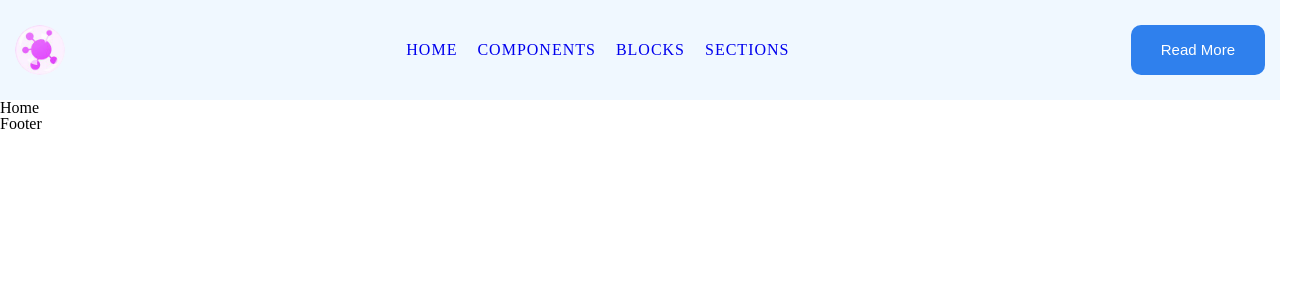
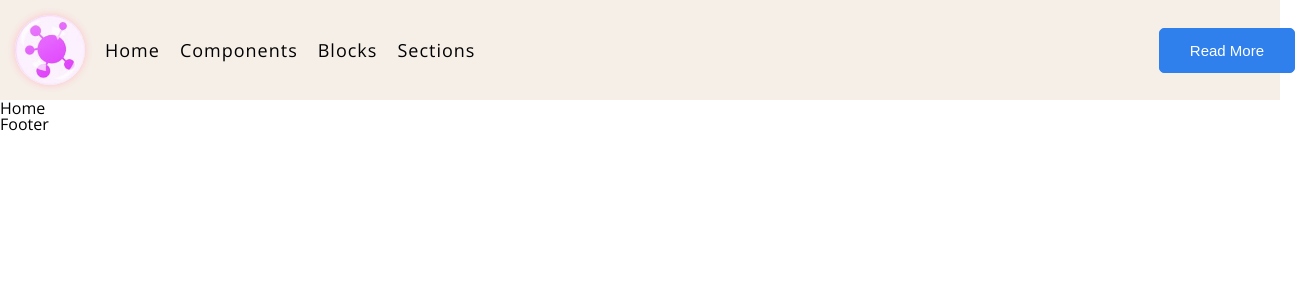
Before and after one commit to IliaRyzhenkov/lib-components, a React (Create React App) app: page / in a window 1280 px wide. Shown: the top 300 px of the page, 1310 px wide, since content can reach past the window. Built offline with nearby package versions, Linux system fonts and the light colour scheme.

Commit message:
add header components

```diff
--- a/src/index.css
+++ b/src/index.css
@@ -1,3 +1,5 @@
+@import url('https://fonts.googleapis.com/css2?family=DM+Serif+Display&family=Inter:wght@400;600;800&family=Merriweather:wght@700&family=Open+Sans:ital,wght@0,400;0,500;1,700&display=swap');
+
  html, body, div, span, applet, object, iframe,
 h1, h2, h3, h4, h5, h6, p, blockquote, pre,
 a, abbr, acronym, address, big, cite, code,
@@ -25,6 +27,7 @@
 }
 body {
  line-height: 1;
+ font-family: 'Open Sans', sans-serif;
 }
 ol, ul {
  list-style: none;
--- a/src/my-lib/blocks/menu.tsx
+++ b/src/my-lib/blocks/menu.tsx
@@ -1,21 +1,39 @@
 import styled from 'styled-components'
 
-export const Menu = styled.ul`
-display: flex;
-align-items: centr;
+
+interface IMenu {
+  display: 'flex' | 'block',
+}
+
+interface IMenuItem {
+  textTransform?: 'uppercase' | 'lowercase' | 'capitalize',
+  fontSize?: string,
+  letterSpacing?: string,
+  color?: string,
+  mr?: number,
+  mt?: number,
+  mb?: number,
+  ml?: number,
+
+}
+
+export const Menu = styled.ul<IMenu>`
+display: ${(props) => props.display};
+align-items: center;
 `
 
-
-
-export const MenuItem = styled.li`
-margin-left: 20px;
-font-size: 16px;
-letter-spacing: 1px;
-&:first-child{
-  margin-left:0;
-}
+export const MenuItem = styled.li<IMenuItem>`
+margin:
+${(p) => p.mt ?? 0}px
+${(p) => p.mr ?? 20}px
+${(p) => p.mb ?? 0}px
+${(p) => p.ml ?? 0}px
+;
+font-size: ${(p) => p.fontSize};
+letter-spacing: ${(p) => p.letterSpacing};
 a{
+  color:${(p) => p.color};
   text-decoration: none;
-  text-transform: uppercase;
+  text-transform: ${(p) => p.textTransform};
 }
 `
--- a/src/my-lib/components/button.tsx
+++ b/src/my-lib/components/button.tsx
@@ -1,42 +1,21 @@
 import styled from 'styled-components'
 
 export const Button = styled.button`
-appearance: none;
-  backface-visibility: hidden;
+ border-style: none;
   background-color: #2f80ed;
-  border-radius: 10px;
-  border-style: none;
-  box-shadow: none;
-  box-sizing: border-box;
+  border-radius: 5px;
+  border: 1px solid #2f80ed;
   color: #fff;
   cursor: pointer;
-  display: inline-block;
   font-size: 15px;
   font-weight: 500;
-  height: 50px;
-  letter-spacing: normal;
-  line-height: 1.5;
+  min-height: 45px;
+  padding: 10px 30px;
   outline: none;
-  overflow: hidden;
-  padding: 14px 30px;
-  position: relative;
-  text-align: center;
-  text-decoration: none;
-  transform: translate3d(0, 0, 0);
   transition: all .3s;
-  user-select: none;
-  -webkit-user-select: none;
-  touch-action: manipulation;
-  vertical-align: top;
-  white-space: nowrap;
+  box-shadow: none;
 &:hover {
-  background-color: #1366d6;
-  box-shadow: rgba(0, 0, 0, .05) 0 5px 30px, rgba(0, 0, 0, .05) 0 1px 4px;
-  opacity: 1;
-  transform: translateY(0);
-  transition-duration: .35s;
-}
-&:hover:after {
-  opacity: .5;
+  background-color: white;
+  color:#2f80ed;
 }
 `
--- a/src/my-lib/components/image.tsx
+++ b/src/my-lib/components/image.tsx
@@ -1,15 +1,44 @@
 import styled from 'styled-components'
+import { IGlobal } from '../moduls/global'
 
-export const ImageAvatar = styled.div`
-  width: 50px;
-  height: 50px;
-  border-radius: 50%;
+interface IAvatar extends IGlobal{
+  br?:string,
+  shadow?:boolean,
+  shadowColor?:string,
+  size?: number
+}
+
+
+export const ImageAvatar = styled.div<IAvatar>`
+  width: ${(p) => p.size ?? 50}px;
+  height: ${(p) => p.size ?? 50}px;
+  border-radius: ${(p) => p.br ?? '50%'};
+  color:${(p) => p.color};
   overflow: hidden;
+  display: flex;
+  align-items: center;
+  justify-content: center;
+  background: ${(p) => p.bg};
+  box-shadow: ${(p) => p.shadow
+   ?
+   `0px 0px 9px ${p.shadowColor ?? 'grey' }`
+   :
+   false};
+  padding:
+    ${(p) => p.pt ?? 0}px
+    ${(p) => p.pr ?? 0}px
+    ${(p) => p.pb ?? 0}px
+    ${(p) => p.pl ?? 0}px;
+  margin:
+    ${(p) => p.mt ?? 0}px
+    ${(p) => p.mr ?? 0}px
+    ${(p) => p.mb ?? 0}px
+    ${(p) => p.ml ?? 0}px;
 `
 
 export const Image = styled.img`
-width: 100%;
-height: 100%;
-object-fit: cover;
-object-position: center;
+  width: 100%;
+  height: 100%;
+  object-fit: cover;
+  object-position: center;
 `
--- a/src/my-lib/layout/index.tsx
+++ b/src/my-lib/layout/index.tsx
@@ -1,17 +1,52 @@
 import styled from 'styled-components'
+import { IGlobal } from '../moduls/global'
 
-interface IRow {
-  py: number
+interface IRow extends IGlobal {
+  display?: 'flex' | 'block' | 'inline-flex' | 'inline-block',
+  justifyContent?: 'center' | 'space-between' | 'space-around' | 'flex-end' | 'flex-start'
+}
+interface IBox extends IRow {
+  shadow?: string,
+  br?: string,
+  border?: string
 }
 export const Container = styled.div`
-max-width: 1300px;
-width: 100%;
-margin: auto;
-padding: 0 15px;
+  max-width: 1300px;
+  width: 100%;
+  margin: auto;
+  padding: 0 15px;
 `
 export const Row = styled.div<IRow>`
-display: flex;
-justify-content: space-between;
-align-items: center;
-padding: ${(props) => props.py}px 0 ;
+  display: ${(p) => p.display ?? 'flex'};
+  background-color:${(p) => p.bg };
+  justify-content: ${(p) => p.justifyContent ??'space-between'};
+  align-items: center;
+  padding:
+    ${(p) => p.pt ?? 0}px
+    ${(p) => p.pr ?? 0}px
+    ${(p) => p.pb ?? 0}px
+    ${(p) => p.pl ?? 0}px;
+  margin:
+    ${(p) => p.mt ?? 0}px
+    ${(p) => p.mr ?? 0}px
+    ${(p) => p.mb ?? 0}px
+    ${(p) => p.ml ?? 0}px;
 `
+
+export const Box = styled.div<IBox>`
+  display: ${(p) => p.display ?? 'block'};
+  background-color:${(p) => p.color};
+  box-shadow: ${(p) => p.shadow};
+  border-radius: ${(p) => p.br};
+  border: ${(p) => p.border};
+  padding:
+    ${(p) => p.pt ?? 0}px
+    ${(p) => p.pr ?? 0}px
+    ${(p) => p.pb ?? 0}px
+    ${(p) => p.pl ?? 0}px;
+  margin:
+    ${(p) => p.mt ?? 0}px
+    ${(p) => p.mr ?? 0}px
+    ${(p) => p.mb ?? 0}px
+    ${(p) => p.ml ?? 0}px;
+`
--- /dev/null
+++ b/src/my-lib/moduls/global.ts
@@ -0,0 +1,12 @@
+export interface IGlobal {
+  pt?: number,
+  pb?: number,
+  pl?: number,
+  pr?: number,
+  bg?:string,
+  mr?: number,
+  mt?: number,
+  mb?: number,
+  ml?: number,
+  color?: string,
+}
--- /dev/null
+++ b/src/my-lib/sections/header.tsx
@@ -0,0 +1,9 @@
+import styled from 'styled-components'
+
+interface IHeader{
+  bg:string
+}
+
+export const LHeader = styled.header<IHeader>`
+  background-color:${(p) => p.bg ? p.bg : 'white'} ;
+`
--- a/src/project/header/index.module.css
+++ /dev/null
@@ -1,6 +0,0 @@
-.header{
-  background-color: aliceblue;
-  min-height: 80px;
-  display: flex;
-  align-items: center;
-}
--- a/src/project/header/index.tsx
+++ b/src/project/header/index.tsx
@@ -1,30 +1,40 @@
 import React from 'react'
 import { NavLink } from 'react-router-dom'
-import style from './index.module.css'
-import { Container, Row } from '../../my-lib/layout'
+import { Box, Container, Row } from '../../my-lib/layout'
 import { Button } from '../../my-lib/components/button'
 import { Image, ImageAvatar } from '../../my-lib/components/image'
 import { Menu, MenuItem } from '../../my-lib/blocks/menu'
+import { LHeader } from '../../my-lib/sections/header'
 
+const menuItems = [
+  { link: '/', name: 'Home' },
+  { link: '/components', name: 'Components' },
+  { link: '/blocks', name: 'Blocks' },
+  { link: '/sections', name: 'Sections' },
+]
 
 const Header = () => {
   return (
-    <header className={style.header}>
+    <LHeader bg='#F6EFE8'>
       <Container>
-        <Row py={25}>
-          <ImageAvatar>
+        <Row pt={15} pb={15}>
+          <Box display={'flex'}>
+          <ImageAvatar shadow shadowColor={'pink'} size={70} mr={20}>
             <Image src="/headerIcon.jpg" alt="logo" />
           </ImageAvatar>
-          <Menu className={style.menu}>
-            <MenuItem><NavLink to={'/'}>Home</NavLink></MenuItem>
-            <MenuItem><NavLink to={'/components'}>Components</NavLink></MenuItem>
-            <MenuItem><NavLink to={'/blocks'}>Blocks</NavLink></MenuItem>
-            <MenuItem><NavLink to={'/sections'}>Sections</NavLink></MenuItem>
+          <Menu display={'flex'} >
+            {
+              menuItems.map((e) => (
+                <MenuItem key={e.link} fontSize={'18px'} color={'black'} letterSpacing={'1px'}><NavLink to={e.link}>{e.name}</NavLink></MenuItem>
+              ))
+            }
+
           </Menu>
+          </Box>
           <Button>Read More</Button>
         </Row>
       </Container>
-    </header>
+    </LHeader>
   )
 }
 
--- a/src/react-app-env.d.ts
+++ /dev/null
@@ -1 +0,0 @@
-///<reference types="react-scripts" />
```
